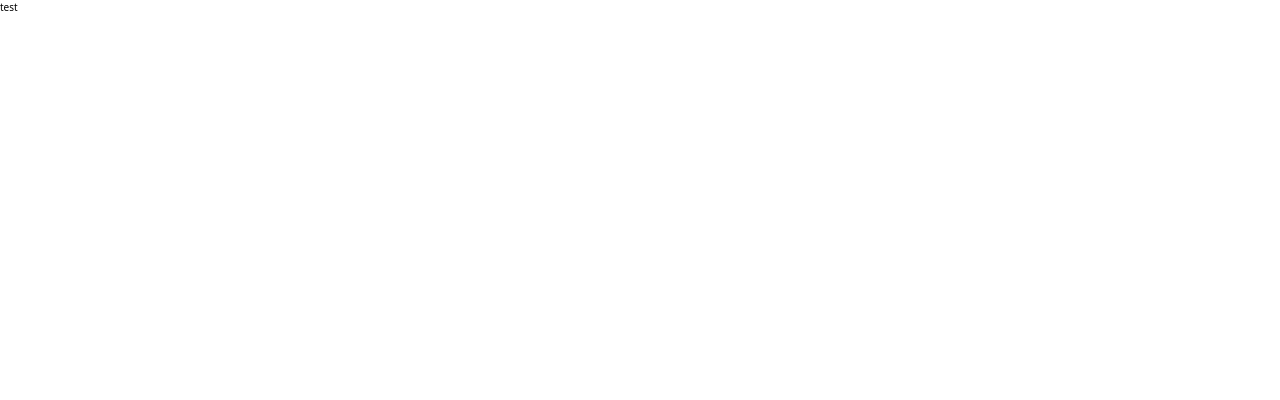
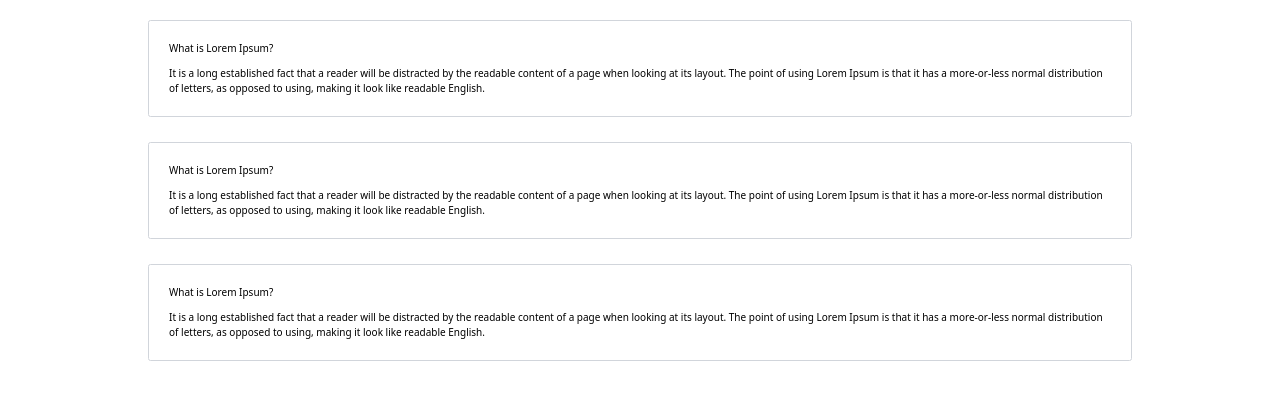
Before and after one commit to GabrielDeFreitas/gabriel-freitas-blog, a Next.js app: page / in a window 1280 px wide. Shown: the top 400 px of the page. Built offline with nearby package versions, Linux system fonts and the light colour scheme.

Commit message:
create tiles component

```diff
--- /dev/null
+++ b/src/components/Tiles.tsx
@@ -0,0 +1,32 @@
+const Tiles = () => (
+  <>
+    <ul className="grid gap-y-10 m-4">
+      <li className="flex flex-col p-8 bg-white border border-gray-300 rounded">
+        <a href="/WAI/ARIA/apg/patterns/accordion/" className="text-wai-green hover:underline focus:outline-offset-8 focus:outline-blue-700 visited:text-wai-green">
+          <h2 className="flex items-start mb-4">
+            <span>What is Lorem Ipsum?</span>
+          </h2>
+        </a>
+        <div className="flex-grow">It is a long established fact that a reader will be distracted by the readable content of a page when looking at its layout. The point of using Lorem Ipsum is that it has a more-or-less normal distribution of letters, as opposed to using, making it look like readable English.</div>
+      </li>
+      <li className="flex flex-col p-8 bg-white border border-gray-300 rounded">
+        <a href="/WAI/ARIA/apg/patterns/accordion/" className="text-wai-green hover:underline focus:outline-offset-8 focus:outline-blue-700 visited:text-wai-green">
+          <h2 className="flex items-start mb-4">
+            <span>What is Lorem Ipsum?</span>
+          </h2>
+        </a>
+        <div className="flex-grow">It is a long established fact that a reader will be distracted by the readable content of a page when looking at its layout. The point of using Lorem Ipsum is that it has a more-or-less normal distribution of letters, as opposed to using, making it look like readable English.</div>
+      </li>
+      <li className="flex flex-col p-8 bg-white border border-gray-300 rounded">
+        <a href="/WAI/ARIA/apg/patterns/accordion/" className="text-wai-green hover:underline focus:outline-offset-8 focus:outline-blue-700 visited:text-wai-green">
+          <h2 className="flex items-start mb-4">
+            <span>What is Lorem Ipsum?</span>
+          </h2>
+        </a>
+        <div className="flex-grow">It is a long established fact that a reader will be distracted by the readable content of a page when looking at its layout. The point of using Lorem Ipsum is that it has a more-or-less normal distribution of letters, as opposed to using, making it look like readable English.</div>
+      </li>
+    </ul>
+  </>
+)
+
+export default Tiles
--- a/src/pages/index.tsx
+++ b/src/pages/index.tsx
@@ -1,9 +1,15 @@
 //import { Inter } from 'next/font/google'
+import Tiles from "@/components/Tiles"
 
 //const inter = Inter({ subsets: ['latin'] })
+const Index = () => (
+  <>
+    <main className="w-4/5 mx-auto">
+      <div className="p-4">
+        <Tiles/>
+      </div>
+    </main>
+  </>
+)
 
-export default function Home() {
-  return (
-    <h1>test</h1>
-  )
-}
+export default Index
```
